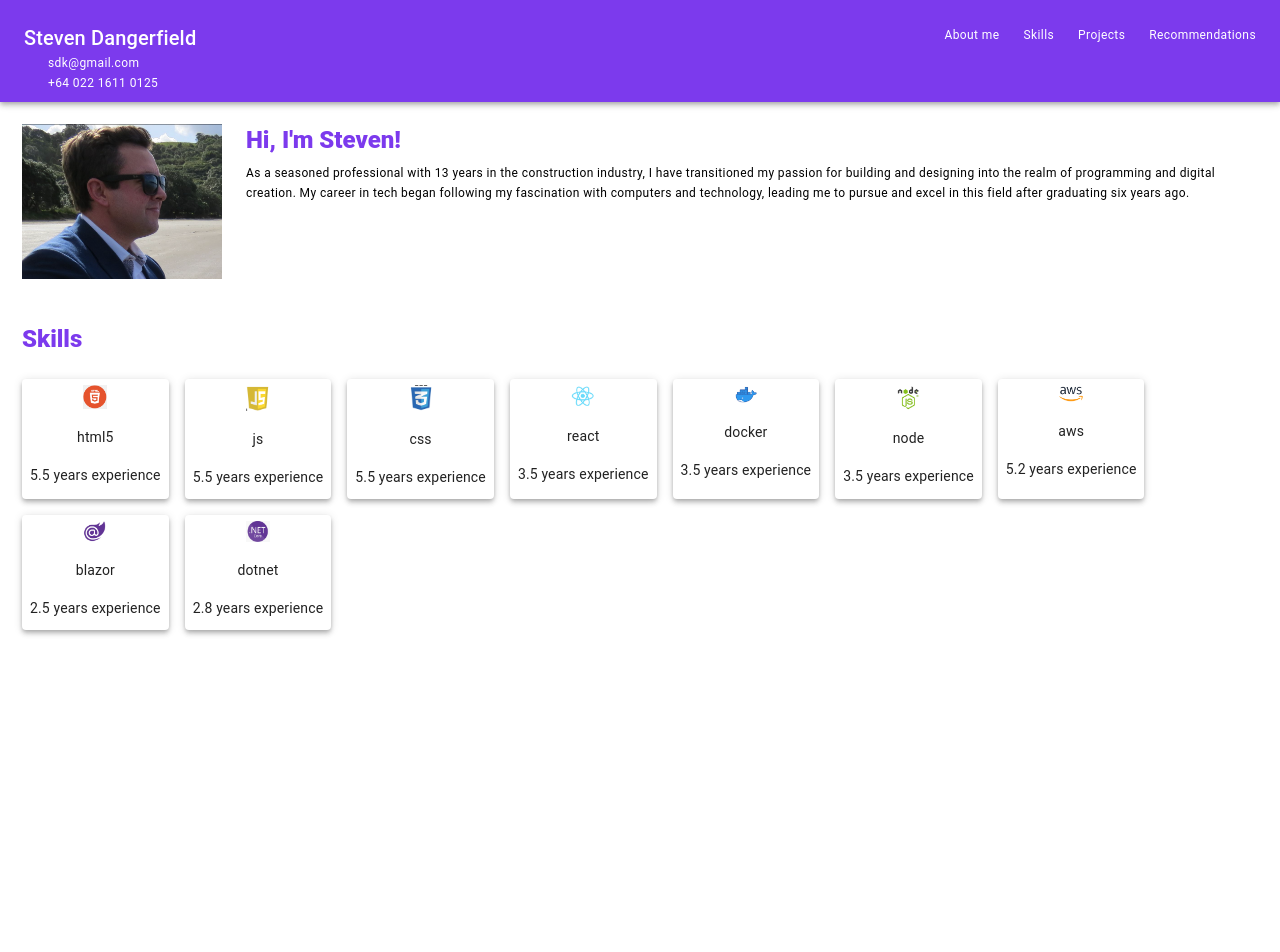
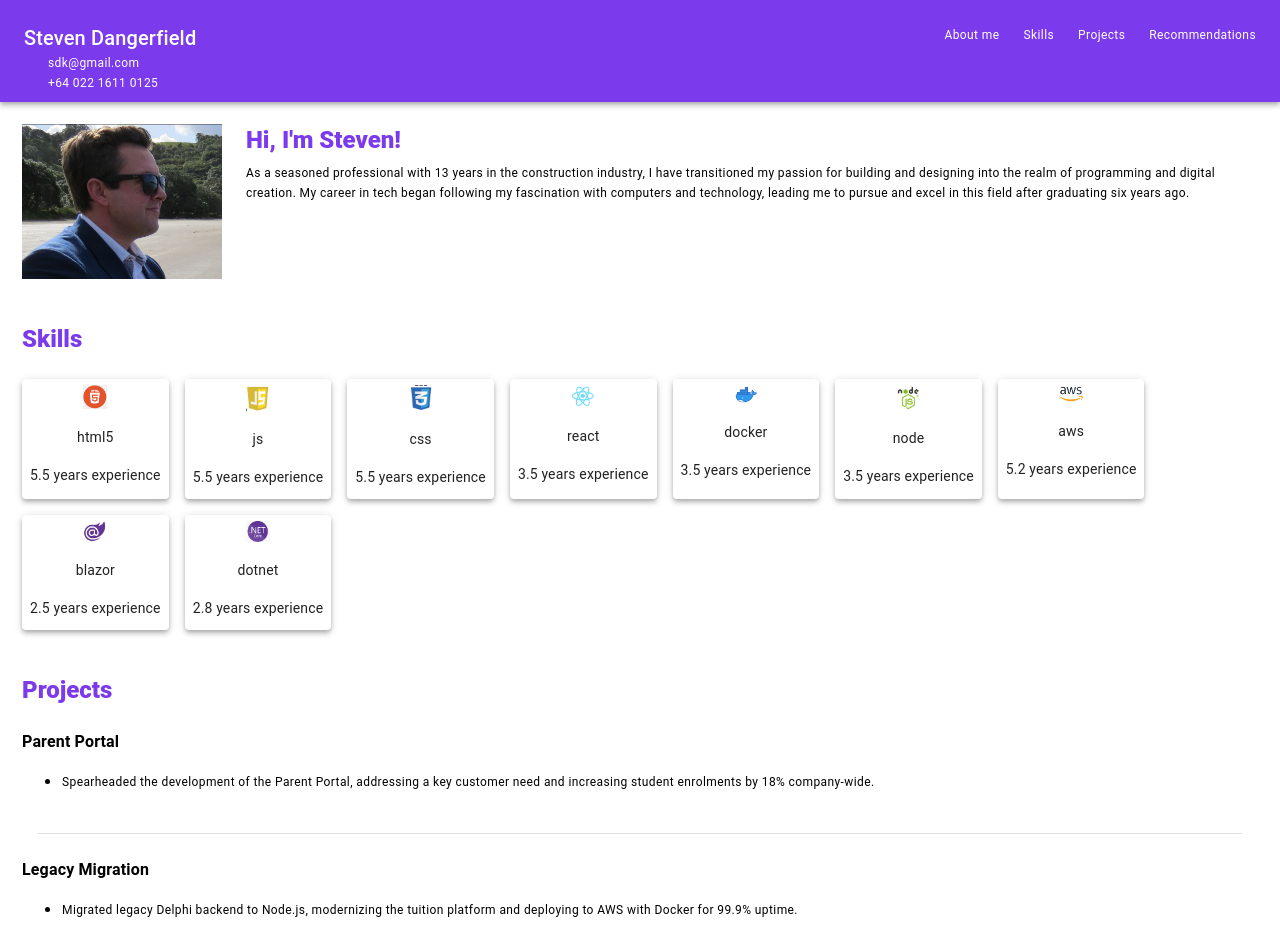
Before and after one commit to skerr4311/coursera-html-project, a React (Vite) app: page / in a window 1280 px wide. Shown: the top 952 px of the page. Before the commit the page ends 800 px from the top, so only its background shows below. Built offline with nearby package versions, Linux system fonts and the light colour scheme; some icons are missing.

Commit message:
projects

```diff
--- /dev/null
+++ b/src/components/Projects/Projects.tsx
@@ -0,0 +1,51 @@
+import type { FC } from "react";
+import { Wrapper } from "./style";
+import { Divider, Typography } from "@mui/material";
+
+interface ProjectProps {
+  title: string;
+  point: string;
+}
+
+const projects: ProjectProps[] = [
+  {
+    title: "Parent Portal",
+    point:
+      "Spearheaded the development of the Parent Portal, addressing a key customer need and increasing student enrolments by 18% company-wide.",
+  },
+  {
+    title: "Legacy Migration",
+    point:
+      "Migrated legacy Delphi backend to Node.js, modernizing the tuition platform and deploying to AWS with Docker for 99.9% uptime.",
+  },
+  {
+    title: "Deloitte Onboarding",
+    point:
+      "Redeveloped Deloitte’s Onboarding Portal using Blazor and Azure, improving performance by 35%.",
+  },
+];
+
+const Project: FC<ProjectProps> = ({ title, point }) => (
+  <div>
+    <Typography sx={{ fontWeight: 700 }}>{title}</Typography>
+    <ul>
+      <li>
+        <Typography variant="caption">{point}</Typography>
+      </li>
+    </ul>
+  </div>
+);
+
+export const Projects: FC = () => (
+  <Wrapper>
+    <Typography variant="h5" sx={{ color: "rgb(124 58 237)", fontWeight: 800 }}>
+      Projects
+    </Typography>
+    {projects.map((project, index) => (
+      <>
+        <Project {...project} />
+        {index !== projects.length - 1 && <Divider variant="middle" />}
+      </>
+    ))}
+  </Wrapper>
+);
--- /dev/null
+++ b/src/components/Projects/style.ts
@@ -0,0 +1,8 @@
+import { styled } from "@mui/material";
+
+export const Wrapper = styled("div")({
+  padding: "22px",
+  display: "flex",
+  flexDirection: "column",
+  gap: "24px",
+});
--- a/src/pages/Main/Main.tsx
+++ b/src/pages/Main/Main.tsx
@@ -3,6 +3,7 @@ import { Page } from "./styles";
 import { Bar } from "../../components/AppBar/AppBar";
 import { AboutMe } from "../../components/AboutMe/AboutMe";
 import { Skills } from "../../components/Skills/Skills";
+import { Projects } from "../../components/Projects/Projects";
 
 export const Main: FC = () => {
   return (
@@ -10,6 +11,7 @@ export const Main: FC = () => {
       <Bar />
       <AboutMe />
       <Skills />
+      <Projects />
     </Page>
   );
 };
```
